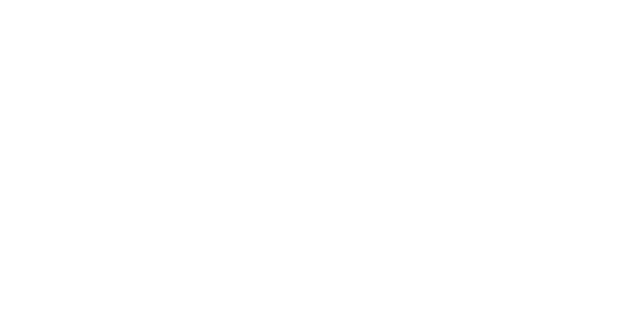
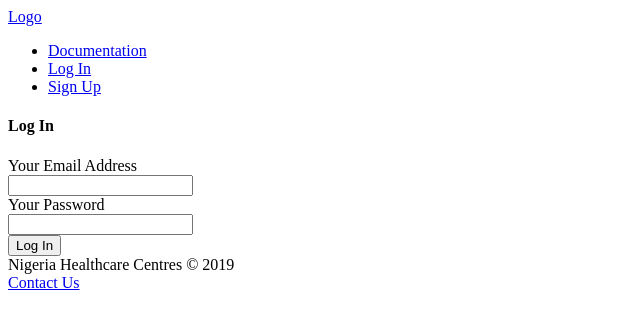
Before and after one commit to danprocoder/hospitals-developers-platform, a React app: page /login in a window 1280 px wide. Shown: the top 326 px of the page, without its empty margins (0-640 px from the left). Built offline with nearby package versions, Linux system fonts and the light colour scheme.

Commit message:
Login feature

```diff
--- a/src/index.tsx
+++ b/src/index.tsx
@@ -3,6 +3,7 @@
 import { BrowserRouter as Router, Route } from 'react-router-dom'
 import Home from './pages/home.tsx'
 import SignUp from './pages/signup.tsx'
+import LogIn from './pages/login.tsx'
 import UserDashboard from './pages/user/dashboard.tsx'
 
 class App extends React.Component {
@@ -12,7 +13,7 @@
         <Route key='home' path='/' exact component={Home} />
         <Route key='documentation' path='/documentation' component={null} />
         <Route key='signup' path='/signup' component={SignUp} />
-        <Route key='login' path='/login' component={null} />
+        <Route key='login' path='/login' component={LogIn} />
         <Route key='user-dashboard' path='/dashboard' component={UserDashboard} />
       </Router>
     )
--- /dev/null
+++ b/src/pages/login.tsx
@@ -0,0 +1,80 @@
+import * as React from 'react'
+import { withRouter } from 'react-router'
+import * as Cookie from 'js-cookie'
+import Template from './templates/default.tsx'
+import InputField from '../components/input-field.tsx'
+import Button from '../components/button.tsx'
+import api, { ApiErrorResponse } from '../utils/http.ts'
+
+class LoginPage extends React.Component<any> {
+
+  state = {
+    authError: '',
+    userData: {
+      email: '',
+      password: ''
+    },
+    isAuthenticating: false
+  }
+
+  authenticateUser () {
+    this.setState({ isAuthenticating: true })
+
+    api
+      .post('/user/auth', this.state.userData)
+      .then((response: any) => {
+        this.setState({ isAuthenticating: false })
+
+        const { token } = response.data.data
+        Cookie.set('user-token', token, { expires: 1 })
+        this.props.history.push('/dashboard')
+      })
+      .catch((error: ApiErrorResponse) => {
+        this.setState({ isAuthenticating: false })
+
+        const { response } = error
+        if (response) {
+          if (response.status === 401) {
+            this.setState({ authError: 'Incorrect username/password combination' })
+          }
+        }
+      })
+  }
+
+  onFieldValueChanged (field: string, value: string) {
+    this.setState({
+      userData: {
+        ...this.state.userData,
+        [field]: value
+      }
+    })
+  }
+
+  render (): JSX.Element {
+    const { authError, isAuthenticating } = this.state
+
+    return (
+      <Template>
+        <h4>Log In</h4>
+        {authError && <div>{authError}</div>}
+        <div>
+          <InputField
+            label='Your Email Address'
+            onChange={(value: string) => this.onFieldValueChanged('email', value)}
+          />
+          <InputField
+            label='Your Password'
+            onChange={(value: string) => this.onFieldValueChanged('password', value)}
+          />
+          <Button
+            text='Log In'
+            onClick={() => this.authenticateUser()}
+            isLoading={isAuthenticating}
+          />
+        </div>
+      </Template>
+    )
+  }
+}
+
+export default withRouter(LoginPage)
--- a/src/pages/signup.tsx
+++ b/src/pages/signup.tsx
@@ -4,7 +4,7 @@
 import Template from './templates/default.tsx'
 import InputField from '../components/input-field.tsx'
 import Button from '../components/button.tsx'
-import api, { ApiResponse } from '../utils/http.ts'
+import api, { ApiErrorResponse } from '../utils/http.ts'
 
 class SignupPage extends React.Component<any> {
   static contextTypes = {}
@@ -47,10 +47,10 @@
       .then((response: any) => {
         this.setState({ isSendingData: false })
 
-        Cookie.set('user-token', response.data.data.token, { path: '/', expires: 1 })
+        Cookie.set('user-token', response.data.data.token, { expires: 1 })
         this.props.history.push('/dashboard')
       })
-      .catch((err: ApiResponse) => {
+      .catch((err: ApiErrorResponse) => {
         this.setState({ isSendingData: false })
 
         if (err.response) {
--- a/src/pages/user/dashboard.tsx
+++ b/src/pages/user/dashboard.tsx
@@ -2,7 +2,7 @@
 import { withRouter } from 'react-router'
 import * as Cookie from 'js-cookie'
 import { Copy as CopyIcon } from 'react-feather'
-import api, { ApiResponse } from '../../utils/http.ts'
+import api, { ApiErrorResponse } from '../../utils/http.ts'
 import Template from './templates/default.tsx'
 
 const userToken = Cookie.get('user-token')
@@ -19,7 +19,7 @@
         console.log(response.data.data)
         setApiKeys(response.data.data)
       })
-      .catch((error: ApiResponse) => console.error(error))
+      .catch((error: ApiErrorResponse) => console.error(error.response))
   }
 
   React.useEffect(() => {
@@ -28,6 +28,9 @@
 
   return (
     <Template>
+      <div>
+        <h4>My Access Tokens</h4>
+        <div>
           {apiKeys.map((key, index) => (
             <div key={index}>
               <div>{key.project}</div>
@@ -39,6 +42,8 @@
               </div>
             </div>
           ))}
+        </div>
+      </div>
     </Template>
   )
 }
--- a/src/utils/http.ts
+++ b/src/utils/http.ts
@@ -5,11 +5,12 @@
   timeout: 10000
 })
 
-export interface ApiResponse {
+export interface ApiErrorResponse {
   response?: {
     data: {
       message: string,
       data: any
     }
-  }
+    status?: number
+  },
 }
```
Lines whose indentation alone changed are shown as unchanged.
